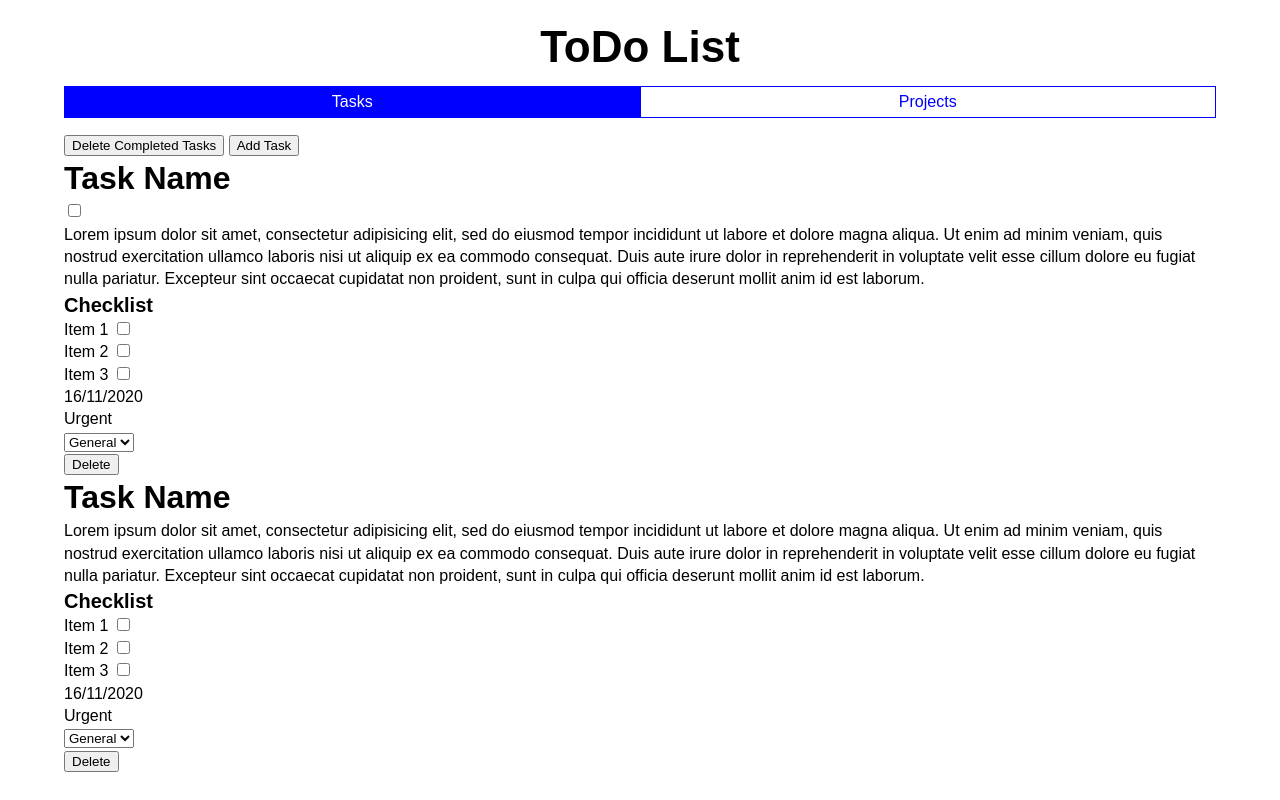
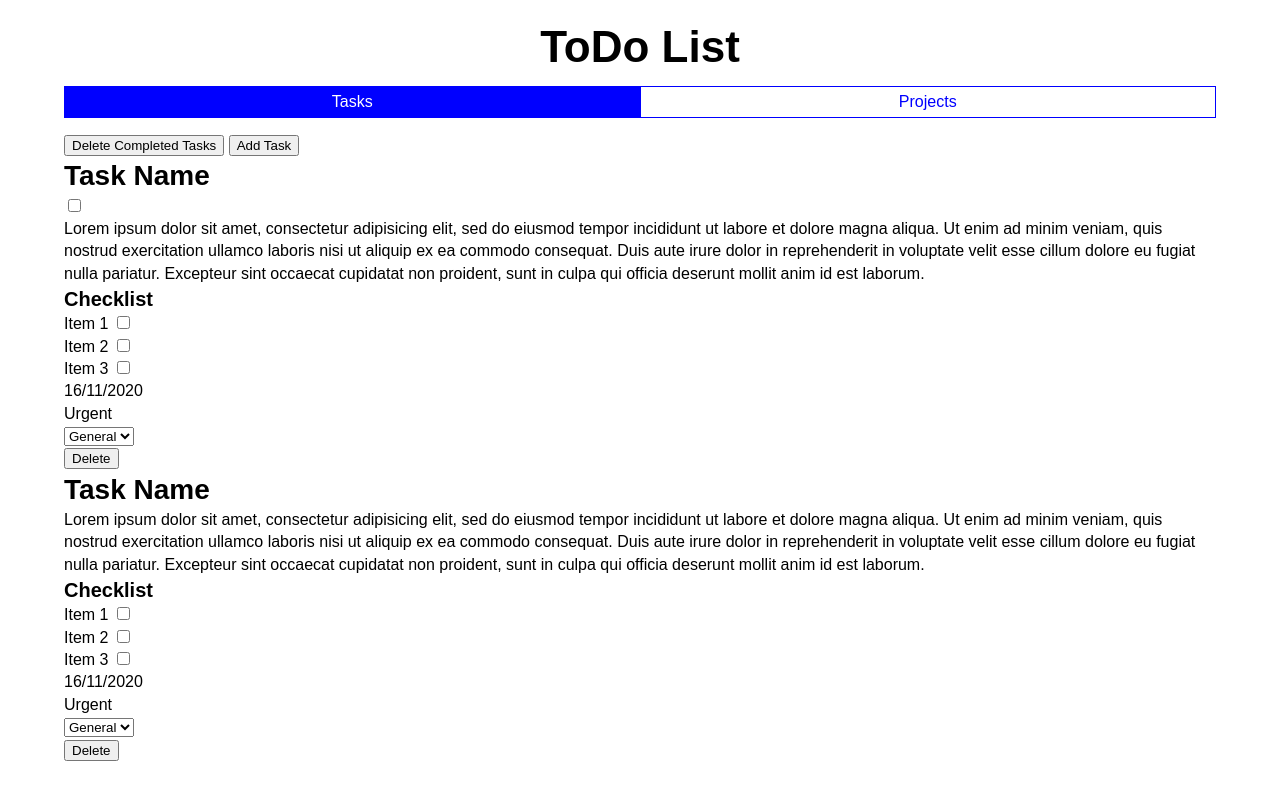
Before and after one commit to BlessedOneKobo/todo-list, a plain HTML site: page index.html in a window 1280 px wide. Drawn offline with Linux system fonts and the light colour scheme.

Commit message:
fix: Reduce h2 font-size for index.html

```diff
--- a/style.css
+++ b/style.css
@@ -16,7 +16,7 @@ h1 {
 }
 
 h2 {
-  font-size: 2em;
+  font-size: 1.75em;
 }
 
 h3 {
```
